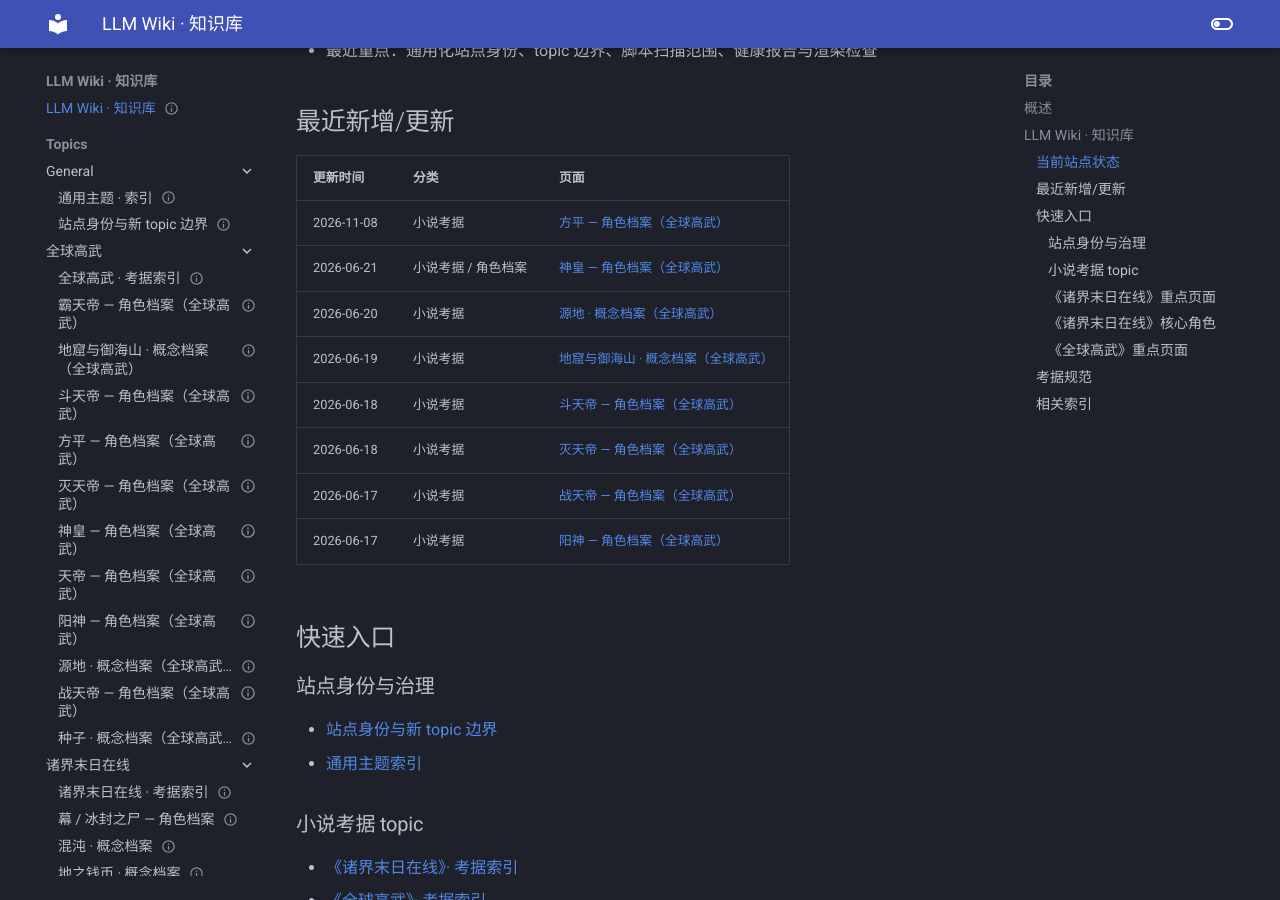
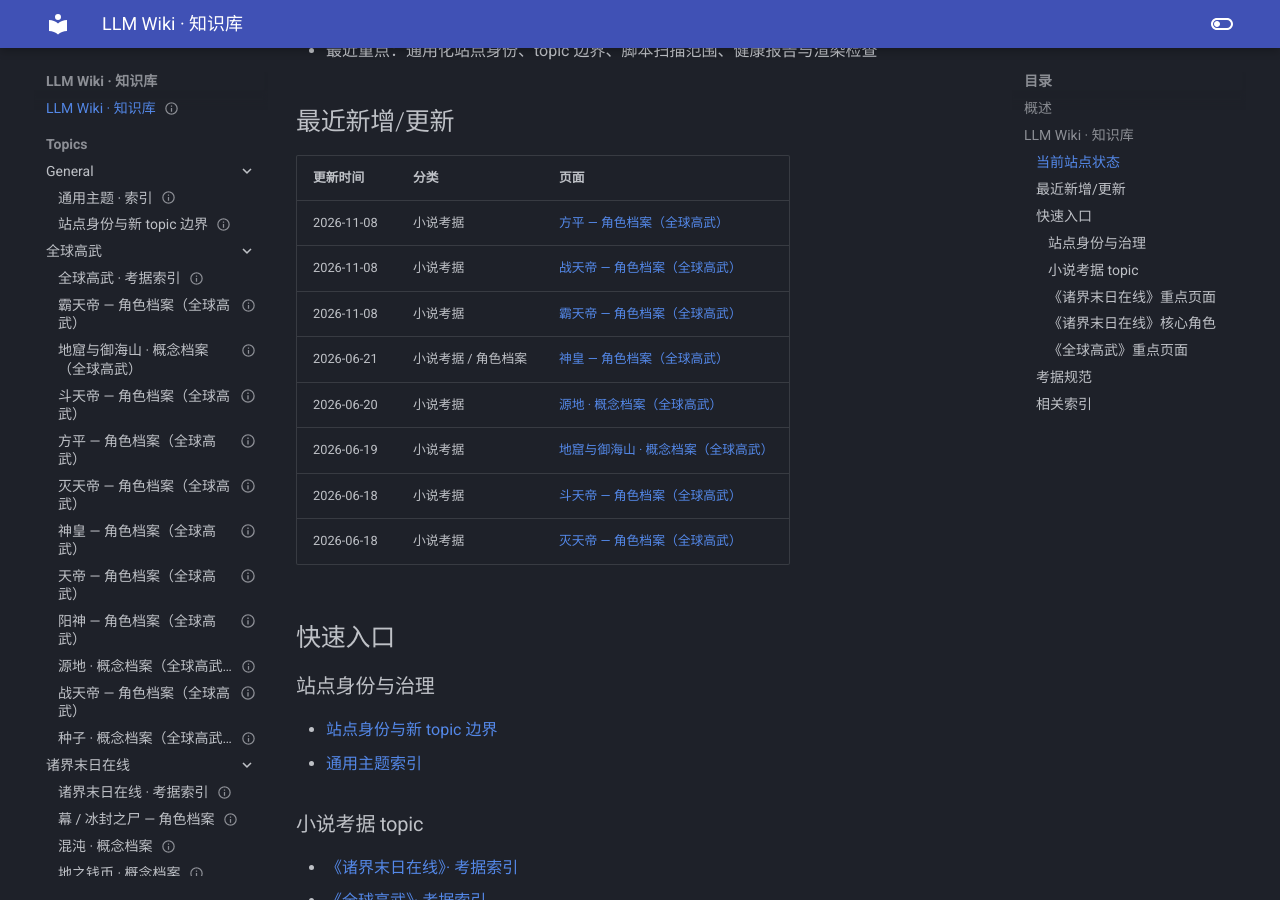
Before and after one commit to Zack3155/llm-wiki, an MkDocs documentation site: the page built from docs/index.md, in a window 1280 px wide and 900 px high, scrolled down 586 px. Built offline with MkDocs 1.6.1 and Material for MkDocs 9.7.7, drawn with Linux system fonts in a browser that asks for light colours.

```diff
--- a/docs/index.md
+++ b/docs/index.md
@@ -38,13 +38,13 @@ date_modified: 2026-06-16
 | 更新时间 | 分类 | 页面 |
 |---|---|---|
 | 2026-11-08 | 小说考据 | [方平 — 角色档案（全球高武）](topics/全球高武/fang-ping-profile.md) |
+| 2026-11-08 | 小说考据 | [战天帝 — 角色档案（全球高武）](topics/全球高武/zhan-tian-di-profile.md) |
+| 2026-11-08 | 小说考据 | [霸天帝 — 角色档案（全球高武）](topics/全球高武/ba-tian-di-profile.md) |
 | 2026-06-21 | 小说考据 / 角色档案 | [神皇 — 角色档案（全球高武）](topics/全球高武/shen-huang-profile.md) |
 | 2026-06-20 | 小说考据 | [源地 · 概念档案（全球高武）](topics/全球高武/yuandi-concept.md) |
 | 2026-06-19 | 小说考据 | [地窟与御海山 · 概念档案（全球高武）](topics/全球高武/diku-yuhaishan-concept.md) |
 | 2026-06-18 | 小说考据 | [斗天帝 — 角色档案（全球高武）](topics/全球高武/dou-tian-di-profile.md) |
 | 2026-06-18 | 小说考据 | [灭天帝 — 角色档案（全球高武）](topics/全球高武/mie-tian-di-profile.md) |
-| 2026-06-17 | 小说考据 | [战天帝 — 角色档案（全球高武）](topics/全球高武/zhan-tian-di-profile.md) |
-| 2026-06-17 | 小说考据 | [阳神 — 角色档案（全球高武）](topics/全球高武/yang-shen-profile.md) |
 
 ## 快速入口
 
```
Also changed, not shown: docs/topics/全球高武/ba-tian-di-profile.md (+2 -1 lines), docs/topics/全球高武/fang-ping-profile.md (+1 -12 lines), docs/topics/全球高武/zhan-tian-di-profile.md (+2 -1 lines).
